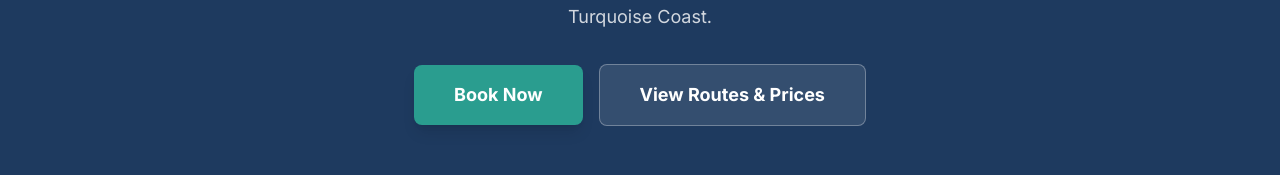
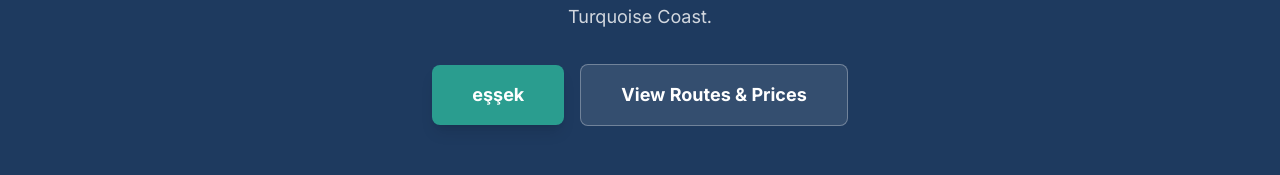
Before and after one commit to Alisnmez/vip-transfer-dalaman, a React (Vite) app in the folder frontend/: page / in a window 1280 px wide. Shown: the part 361-536 px from the top of the page. Built offline with nearby package versions, Linux system fonts and the light colour scheme; no server answers.

Commit message:
test: temporarily rename homepage Book Now button to eşşek

```diff
--- a/frontend/src/pages/public/HomePage.tsx
+++ b/frontend/src/pages/public/HomePage.tsx
@@ -23,7 +23,7 @@ export function HomePage() {
               className="bg-secondary text-on-secondary px-10 py-4 rounded-lg font-bold text-lg shadow-lg hover:opacity-90 transition-opacity"
               to="/booking"
             >
-              Book Now
+              eşşek
             </Link>
             <Link
               className="bg-white/10 border border-white/30 text-white px-10 py-4 rounded-lg font-bold text-lg hover:bg-white/15 transition-colors"
```
